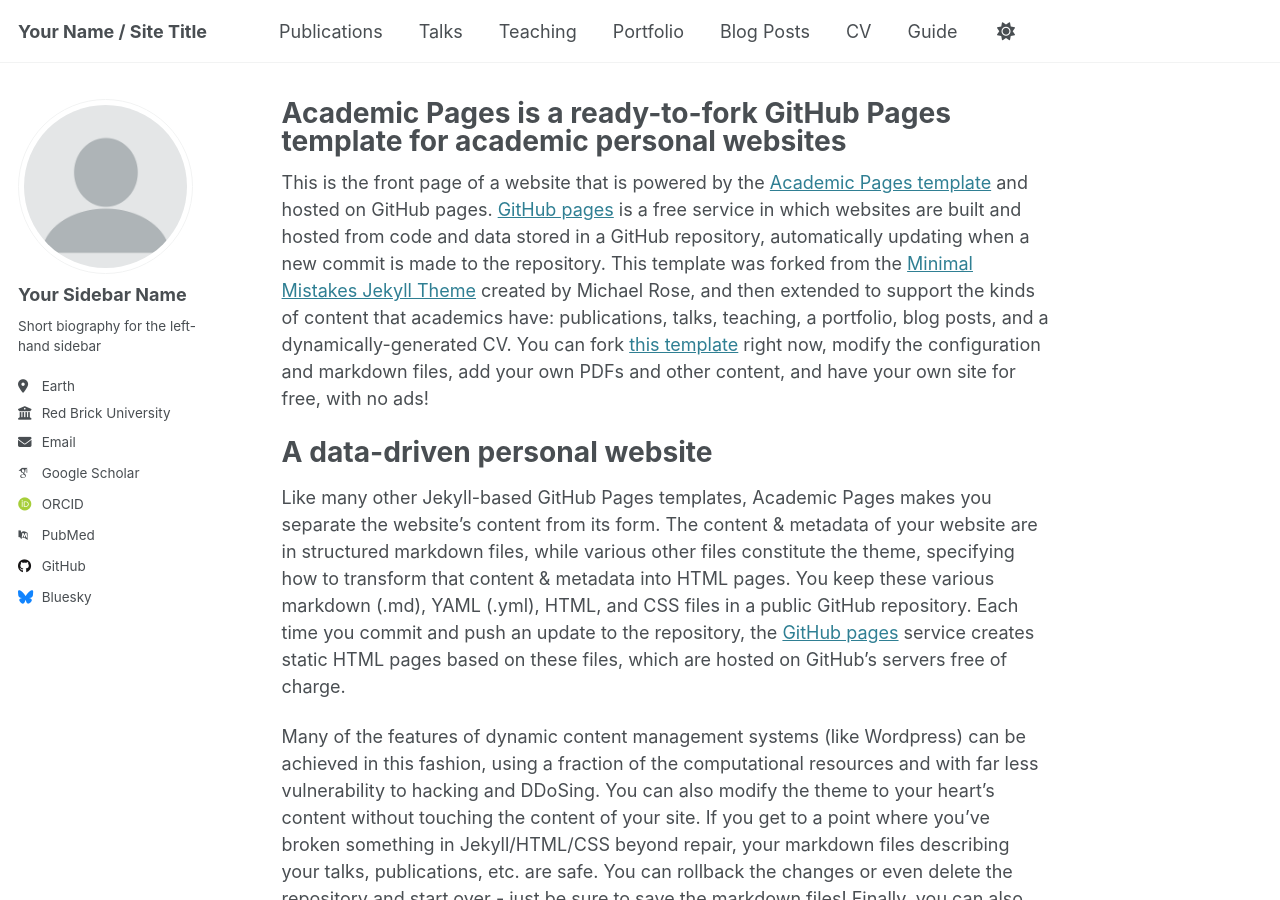
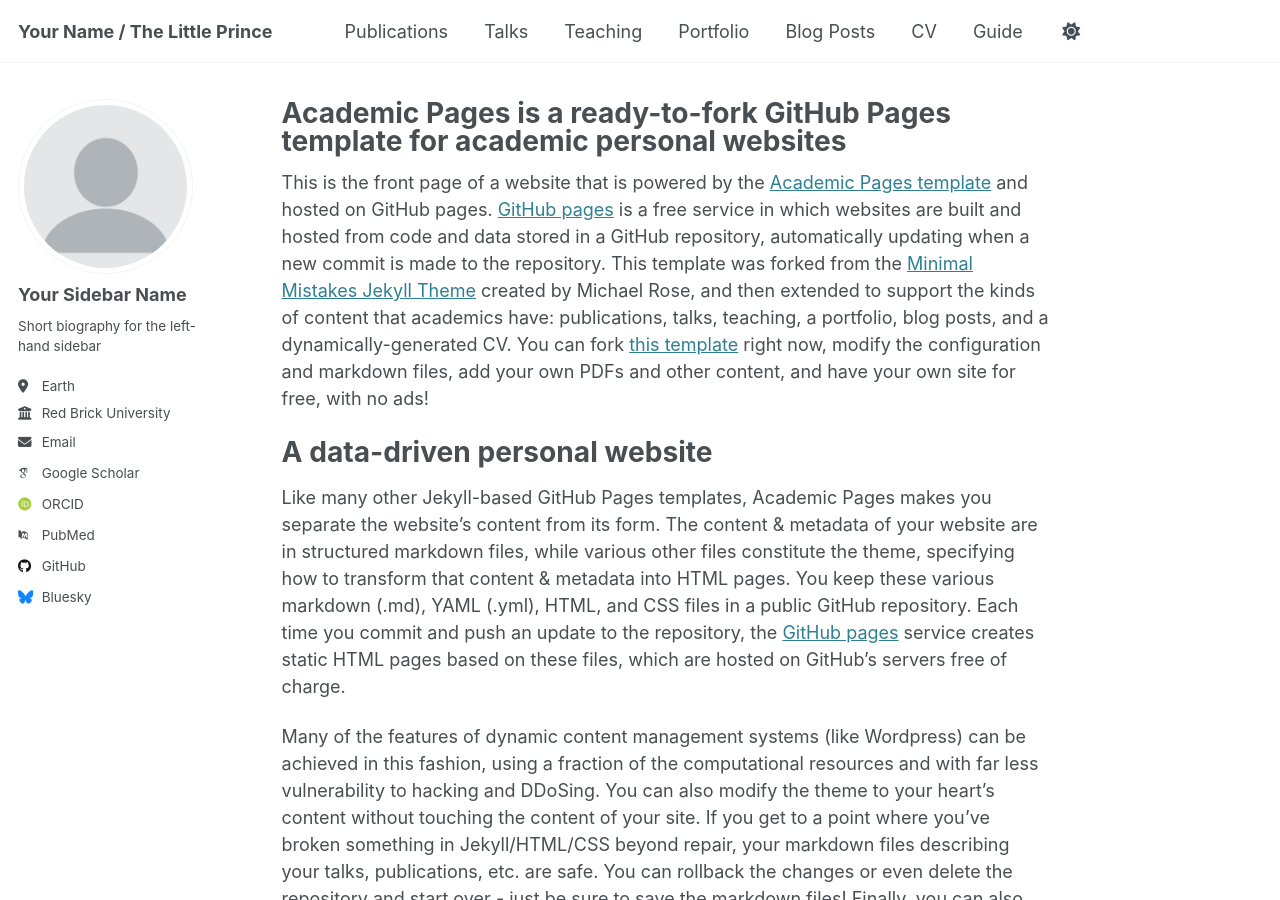
Before and after one commit to zahrafarhang2024/Thelittleprince, a Jekyll site: the page built from _pages/about.md, in a window 1280 px wide and 900 px high. Built offline with Jekyll 4.4.1, drawn with Linux system fonts in a browser that asks for light colours; some web fonts are replaced.

Commit message:
Update _config.yml

```diff
--- a/_config.yml
+++ b/_config.yml
@@ -9,13 +9,13 @@
 # Basic Site Settings
 locale                   : "en-US"
 site_theme               : "default"
-title                    : "Your Name / Site Title"
+title                    : "Your Name / The Little Prince"
 title_separator          : "-"
 name                     : &name "Your Name"
 description              : &description "personal description"
-url                      : https://academicpages.github.io # the base hostname & protocol for your site e.g. "https://[your GitHub username].github.io"
-baseurl                  : "" # the subpath of your site, e.g. "/blog"
-repository               : "academicpages/academicpages.github.io"
+url                      :  https://zahrafarhang2024.github.io  # the base hostname & protocol for your site e.g. "https://[your GitHub username].github.io"
+baseurl                  : "/Thelittleprince/" # the subpath of your site, e.g. "/blog"
+repository               : "Thelittleprince/zahrafarhang2024.github.io"
 
 # Site Author - The following control what appear as part of the author content on the side bar.
 #               If a field is blank the icon and link will not appear, otherwise it will be shown.
```
